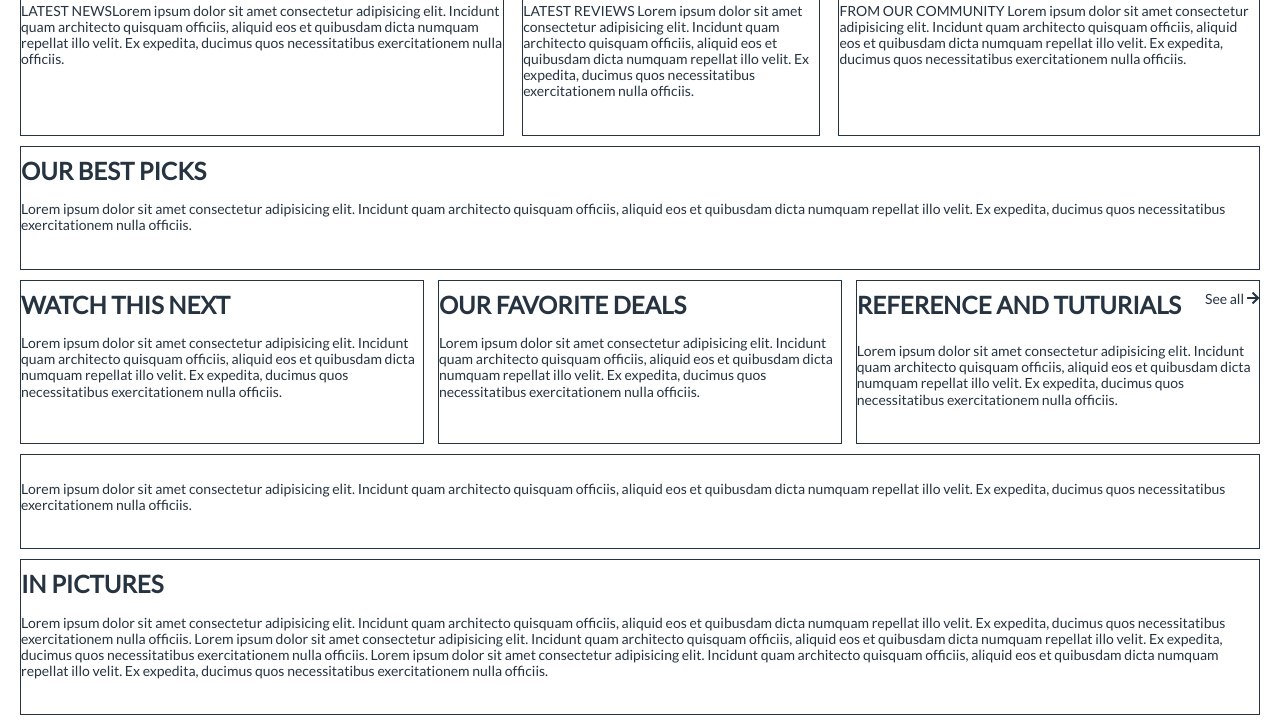
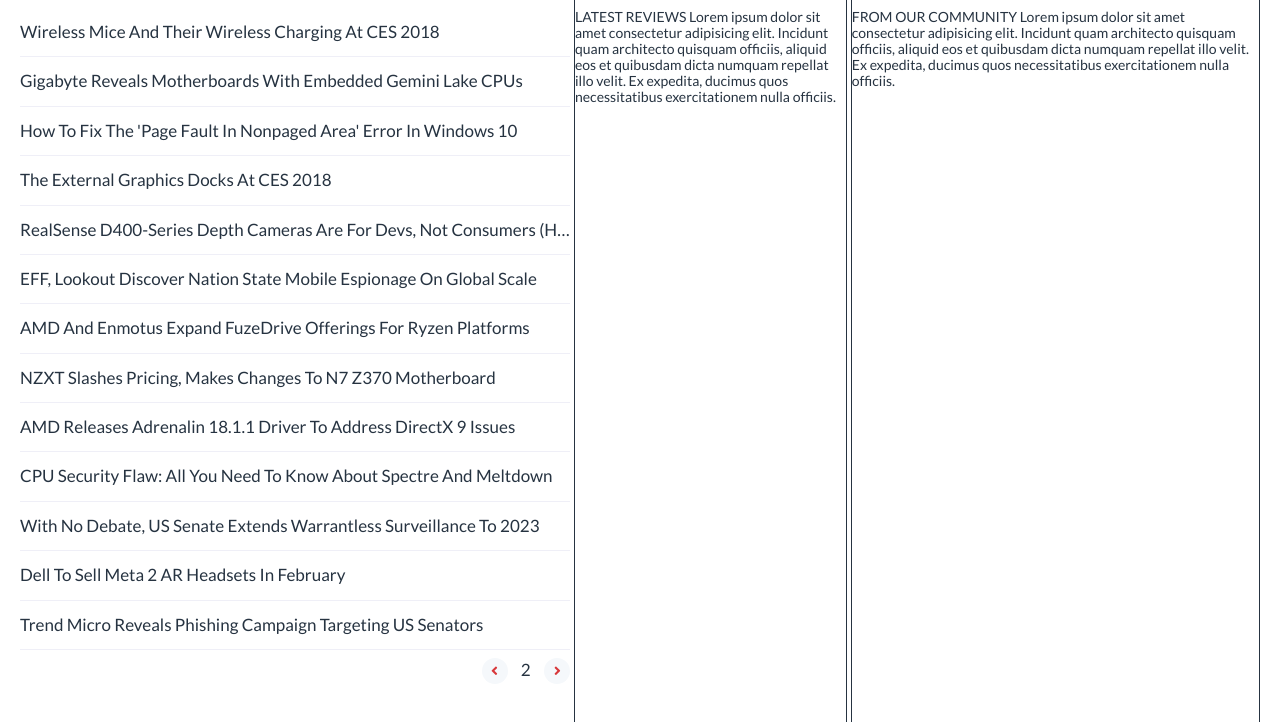
Before and after one commit to muraha/tom-s-hardware-mockup-, a website: page app/index.html in a window 1280 px wide. Shown: the part 581-1303 px from the top of the page. Drawn offline with Linux system fonts and the light colour scheme.

Commit message:
latest news + nav arrows

```diff
--- a/app/index.html
+++ b/app/index.html
@@ -64,7 +64,7 @@
 		<div class="warning">Tom's Hardware reviews products independently. When you click links to buy products we may earn money to support our work.</div>
 
 		<div class="sections-container">
-			<section class="page-block articles">
+			<section class="section articles">
 				<div class="section-header margin-b-16">
 					<h1 class="h1 text-uppercase">Latest articles</h1>
 					<a class="see-all" href="/articles/">See all <i class="fa fa-arrow-right" aria-hidden="true"></i>
@@ -127,15 +127,39 @@
 					</div>
 				</div>
 			</section>
-			<section class="page-block news">
+			<section class="section news">
 				<div class="section-header margin-b-16">
 					<h1 class="h1 text-uppercase">Latest news</h1>
-					<a class="see-all" href="/articles/">See all <i class="fa fa-arrow-right" aria-hidden="true"></i>
-            </a>
+					<a class="see-all" href="/news/">See all <i class="fa fa-arrow-right" aria-hidden="true"></i></a>
 				</div>
-				LATEST NEWSLorem ipsum dolor sit amet consectetur adipisicing elit. Incidunt quam architecto quisquam officiis, aliquid eos et quibusdam dicta numquam repellat illo velit. Ex expedita, ducimus quos necessitatibus exercitationem nulla officiis.
+				<div class="tabs ">
+					<input type="radio" id="tab-latest-news-1" name="tab-latest-news" hidden=true>
+					<input type="radio" id="tab-latest-news-2" name="tab-latest-news" hidden=true>
+					<input type="radio" id="tab-latest-news-3" name="tab-latest-news" hidden=true>
+					<ul class="news-list h4">
+						<li><a href="">Wireless Mice And Their Wireless Charging At CES 2018</a></li>
+						<li><a href="">Gigabyte Reveals Motherboards With Embedded Gemini Lake CPUs</a></li>
+						<li><a href="">How To Fix The 'Page Fault In Nonpaged Area' Error In Windows 10</a></li>
+						<li><a href="">The External Graphics Docks At CES 2018</a></li>
+						<li><a href="">RealSense D400-Series Depth Cameras Are For Devs, Not Consumers (Hands On)</a></li>
+						<li><a href="">EFF, Lookout Discover Nation State Mobile Espionage On Global Scale</a></li>
+						<li><a href="">AMD And Enmotus Expand FuzeDrive Offerings For Ryzen Platforms</a></li>
+						<li><a href="">NZXT Slashes Pricing, Makes Changes To N7 Z370 Motherboard</a></li>
+						<li><a href="">AMD Releases Adrenalin 18.1.1 Driver To Address DirectX 9 Issues</a></li>
+						<li><a href="">CPU Security Flaw: All You Need To Know About Spectre And Meltdown</a></li>
+						<li><a href="">With No Debate, US Senate Extends Warrantless Surveillance To 2023</a></li>
+						<li><a href="">Dell To Sell Meta 2 AR Headsets In February</a></li>
+						<li><a href="">Trend Micro Reveals Phishing Campaign Targeting US Senators</a></li>
+					</ul>
+					<div class="h4 tab-nav">
+						<div class="tab-prev-next tab-prev text-center"><i class="fa fa-angle-left" aria-hidden="true"></i></div>
+						<span class="tab-number"> 2 </span>
+						<div class="tab-prev-next tab-next"><i class="fa fa-angle-right" aria-hidden="true"></i></div>
+					</div>
+				</div>
+
 			</section>
-			<section class="page-block reviews">
+			<section class="section reviews">
 				<div class="section-header margin-b-16">
 					<h1 class="h1 text-uppercase">Latest reviews</h1>
 					<a class="see-all" href="/articles/">See all <i class="fa fa-arrow-right" aria-hidden="true"></i>
@@ -143,7 +167,7 @@
 				</div>
 				LATEST REVIEWS Lorem ipsum dolor sit amet consectetur adipisicing elit. Incidunt quam architecto quisquam officiis, aliquid eos et quibusdam dicta numquam repellat illo velit. Ex expedita, ducimus quos necessitatibus exercitationem nulla officiis.
 			</section>
-			<section class="page-block community">
+			<section class="section community">
 				<div class="section-header margin-b-16">
 					<h1 class="h1 text-uppercase">From our community</h1>
 					<a class="see-all" href="/articles/">See all <i class="fa fa-arrow-right" aria-hidden="true"></i>
@@ -151,19 +175,19 @@
 				</div>
 				FROM OUR COMMUNITY Lorem ipsum dolor sit amet consectetur adipisicing elit. Incidunt quam architecto quisquam officiis, aliquid eos et quibusdam dicta numquam repellat illo velit. Ex expedita, ducimus quos necessitatibus exercitationem nulla officiis.
 			</section>
-			<section class="page-block best-picks">
+			<section class="section best-picks">
 				<h1 class="h1 margin-b-16 text-uppercase">Our best picks</h1>
 				Lorem ipsum dolor sit amet consectetur adipisicing elit. Incidunt quam architecto quisquam officiis, aliquid eos et quibusdam dicta numquam repellat illo velit. Ex expedita, ducimus quos necessitatibus exercitationem nulla officiis.
 			</section>
-			<section class="page-block watch-next">
+			<section class="section watch-next">
 				<h1 class="h1 margin-b-16 text-uppercase">Watch this next</h1>
 				Lorem ipsum dolor sit amet consectetur adipisicing elit. Incidunt quam architecto quisquam officiis, aliquid eos et quibusdam dicta numquam repellat illo velit. Ex expedita, ducimus quos necessitatibus exercitationem nulla officiis.
 			</section>
-			<section class="page-block fav-deals">
+			<section class="section fav-deals">
 				<h1 class="h1 margin-b-16 text-uppercase">Our favorite deals</h1>
 				Lorem ipsum dolor sit amet consectetur adipisicing elit. Incidunt quam architecto quisquam officiis, aliquid eos et quibusdam dicta numquam repellat illo velit. Ex expedita, ducimus quos necessitatibus exercitationem nulla officiis.
 			</section>
-			<section class="page-block ref-n-tut">
+			<section class="section ref-n-tut">
 				<div class="section-header margin-b-16">
 					<h1 class="h1 text-uppercase">Reference and tuturials</h1>
 					<a class="see-all" href="/articles/">See all <i class="fa fa-arrow-right" aria-hidden="true"></i>
@@ -171,16 +195,16 @@
 				</div>
 				Lorem ipsum dolor sit amet consectetur adipisicing elit. Incidunt quam architecto quisquam officiis, aliquid eos et quibusdam dicta numquam repellat illo velit. Ex expedita, ducimus quos necessitatibus exercitationem nulla officiis.
 			</section>
-			<section class="page-block email">
+			<section class="section email">
 				<h1 class="h1 margin-b-16 text-uppercase"></h1>
 				Lorem ipsum dolor sit amet consectetur adipisicing elit. Incidunt quam architecto quisquam officiis, aliquid eos et quibusdam dicta numquam repellat illo velit. Ex expedita, ducimus quos necessitatibus exercitationem nulla officiis.
 
 			</section>
-			<section class="page-block pictures">
+			<section class="section pictures">
 				<h1 class="h1 margin-b-16 text-uppercase">In pictures</h1>
 				Lorem ipsum dolor sit amet consectetur adipisicing elit. Incidunt quam architecto quisquam officiis, aliquid eos et quibusdam dicta numquam repellat illo velit. Ex expedita, ducimus quos necessitatibus exercitationem nulla officiis. Lorem ipsum dolor sit amet consectetur adipisicing elit. Incidunt quam architecto quisquam officiis, aliquid eos et quibusdam dicta numquam repellat illo velit. Ex expedita, ducimus quos necessitatibus exercitationem nulla officiis. Lorem ipsum dolor sit amet consectetur adipisicing elit. Incidunt quam architecto quisquam officiis, aliquid eos et quibusdam dicta numquam repellat illo velit. Ex expedita, ducimus quos necessitatibus exercitationem nulla officiis.
 			</section>
-			<section class="page-block trend">
+			<section class="section trend">
 				<h1 class="h1 margin-b-16 text-uppercase">Trending across shopsavvy</h1>
 				Lorem ipsum dolor sit amet consectetur adipisicing elit. Incidunt quam architecto quisquam officiis, aliquid eos et quibusdam dicta numquam repellat illo velit. Ex expedita, ducimus quos necessitatibus exercitationem nulla officiis. Lorem ipsum dolor sit amet consectetur adipisicing elit. Incidunt quam architecto quisquam officiis, aliquid eos et quibusdam dicta numquam repellat illo velit. Ex expedita, ducimus quos necessitatibus exercitationem nulla officiis. Lorem ipsum dolor sit amet consectetur adipisicing elit. Incidunt quam architecto quisquam officiis, aliquid eos et quibusdam dicta numquam repellat illo velit. Ex expedita, ducimus quos necessitatibus exercitationem nulla officiis.
 			</section>
--- a/app/scss/Base/_base.scss
+++ b/app/scss/Base/_base.scss
@@ -1,4 +1,4 @@
-section:nth-child(n+2) {
+section:nth-child(n+3) {
 	border: 1px solid;
 }
 
--- /dev/null
+++ b/app/scss/Base/_nav-arrows.scss
@@ -0,0 +1,24 @@
+.tab-nav {
+	text-align: right;
+}
+
+.tab-prev-next {
+	background-color: #F5F8FB;
+	color: $red;
+	width: 26px;
+	height: 26px;
+	border-radius: 50%;
+	text-align: center;
+	font-size: .8em;
+	display: inline-block;
+	cursor: pointer;
+}
+
+.fa-angle-left,
+.fa-angle-right {
+	margin-top: 6px;
+}
+
+.tab-number {
+	margin: 0 10px;
+}
--- a/app/scss/Base/_variables.scss
+++ b/app/scss/Base/_variables.scss
@@ -4,6 +4,7 @@
 $dark-gray: #263341;
 $middle-gray: #3D5268;
 $light-gray: #8C9EB1;
+$lighter-gray: #efeff7;
 
 
 //fonts
--- a/app/scss/Base/index.scss
+++ b/app/scss/Base/index.scss
@@ -1,3 +1,4 @@
 @import 'reset';
 @import 'variables';
 @import 'base';
+@import 'nav-arrows';
--- a/app/scss/Layout/_layout.scss
+++ b/app/scss/Layout/_layout.scss
@@ -27,7 +27,7 @@
 	justify-content: space-between;
 	align-items: center;
 	align-content: flex-start;
-	border-bottom: 1px solid rgb(239, 239, 247);
+	border-bottom: 1px solid $lighter-gray;
 }
 
 .sections-container {
--- /dev/null
+++ b/app/scss/Sections/_latest-news.scss
@@ -0,0 +1,7 @@
+.news-list li:nth-child(n) {
+	padding: 14px 0;
+	border-bottom: 1px solid $lighter-gray;
+	text-overflow: ellipsis;
+	white-space: nowrap;
+	overflow: hidden;
+}
--- a/app/scss/Sections/_sections.scss
+++ b/app/scss/Sections/_sections.scss
@@ -5,10 +5,10 @@
 	margin: 0 auto;
 }
 
-.page-block {
+.section {
 	padding: 10px 0;
 	padding-bottom: 35px;
-	margin-bottom: 10px;
+	margin-bottom: 16px;
 }
 
 .articles {
@@ -16,15 +16,17 @@
 }
 
 .news {
-	flex: 0 0 39%;
+	flex: 0 0 40%;
+	width: 100%;
+	max-width: 550px;
 }
 
 .reviews {
-	flex: 0 0 24%;
+	flex: 0 0 22%;
 }
 
 .community {
-	flex: 0 0 34%;
+	flex: 0 0 33%;
 }
 
 .best-picks {
--- a/app/scss/Sections/index.scss
+++ b/app/scss/Sections/index.scss
@@ -1,3 +1,4 @@
 @import 'sections';
 @import 'header';
 @import 'articles';
+@import 'latest-news';
```
Also changed, not shown: app/css/style.css, 1 other file.
